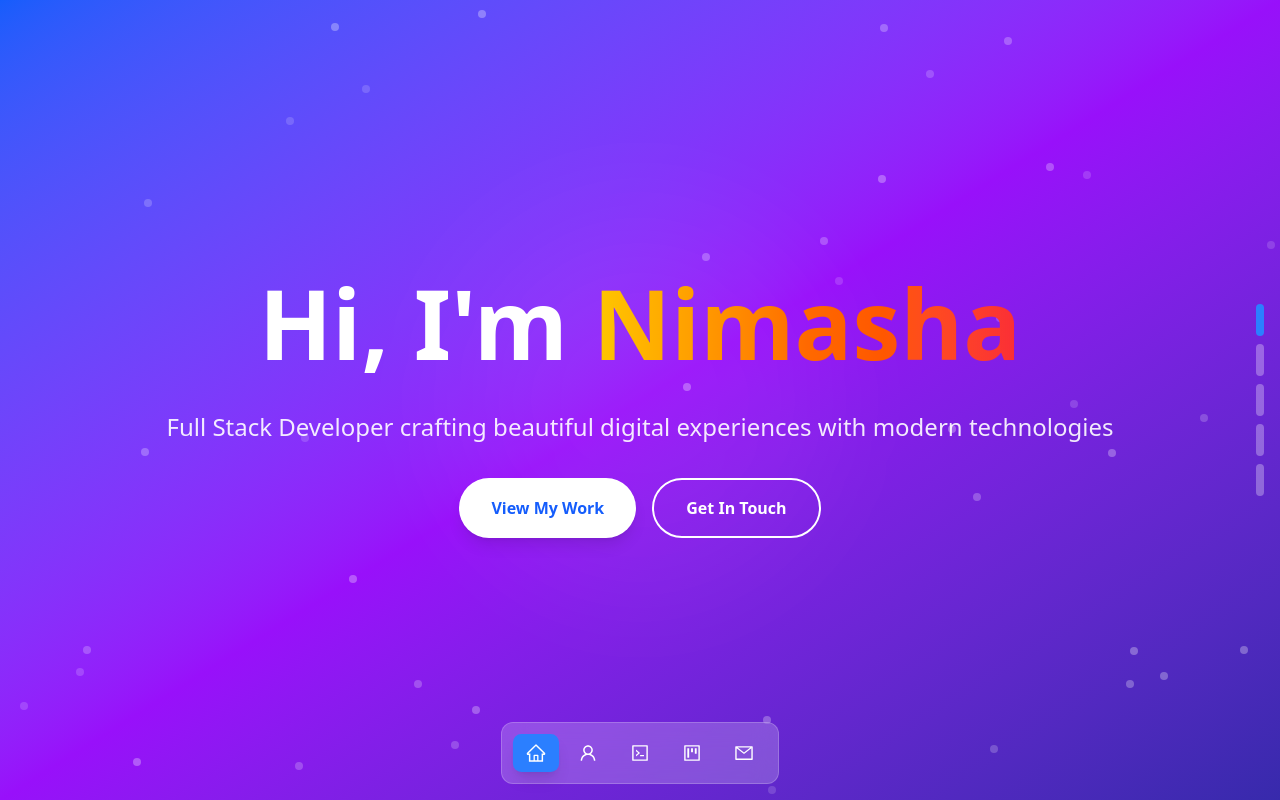
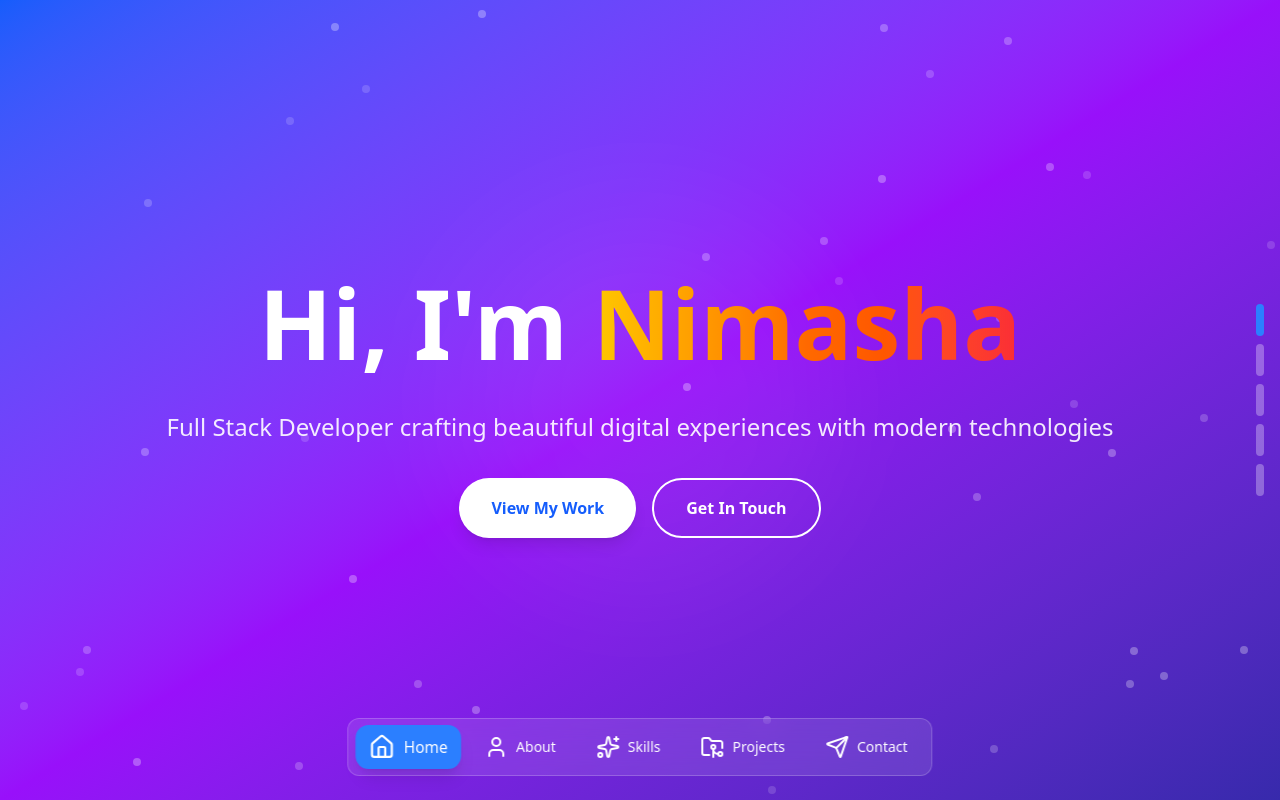
Before and after one commit to nimashashehani123/My-Portfolio, a React (Vite) app: page / in a window 1280 px wide. Built offline with nearby package versions, Linux system fonts and the light colour scheme.

Commit message:
add Lucide icons

```diff
--- a/src/components/Navbar.tsx
+++ b/src/components/Navbar.tsx
@@ -1,82 +1,43 @@
-import React, { useState } from 'react';
-import { AiOutlineHome, AiOutlineUser, AiOutlineCode, AiOutlineProject, AiOutlineMail } from 'react-icons/ai';
+import { Home, User, Sparkles, FolderGit2,  Send } from 'lucide-react';
 
-interface NavbarProps {
+const items = [
+    { id: 'hero', icon: Home, label: 'Home' },
+    { id: 'about', icon: User, label: 'About' },
+    { id: 'skills', icon: Sparkles, label: 'Skills' },
+    { id: 'projects', icon: FolderGit2, label: 'Projects' },
+    { id: 'contact', icon: Send, label: 'Contact' },
+] as const;
+
+interface DockProps {
     activeSection: string;
-    onNavClick: (sectionId: string) => void;
-    isMobile: boolean;
 }
 
-const Navbar: React.FC<NavbarProps> = ({ activeSection, onNavClick, isMobile }) => {
-    const [isMenuOpen, setIsMenuOpen] = useState(false);
+export default function Dock({ activeSection }: DockProps) {
+    const go = (id: string) => {
+        document.getElementById(id)?.scrollIntoView({ behavior: 'smooth', block: 'nearest', inline: 'center' });
+    };
 
-    const sections = [
-        { id: 'hero', label: 'HOME', icon: <AiOutlineHome size={20} /> },
-        { id: 'about', label: 'ABOUT', icon: <AiOutlineUser size={20} /> },
-        { id: 'skills', label: 'SKILLS', icon: <AiOutlineCode size={20} /> },
-        { id: 'projects', label: 'PROJECTS', icon: <AiOutlineProject size={20} /> },
-        { id: 'contact', label: 'CONTACT', icon: <AiOutlineMail size={20} /> },
-    ];
-
-    if (isMobile) {
     return (
-            <nav className="fixed top-4 right-4 z-50">
+        <nav className="fixed bottom-6 left-1/2 -translate-x-1/2 z-50">
+            <div className="glass px-3 py-2 flex gap-2 md:gap-4 items-center backdrop-blur-md bg-white/10 border border-white/20 rounded-xl">
+                {items.map(({ id, icon: Icon, label }) => (
                     <button
-                    onClick={() => setIsMenuOpen(!isMenuOpen)}
-                    className="bg-white/20 backdrop-blur-md rounded-lg p-3 text-white hover:bg-white/30 transition-all duration-300"
+                        key={id}
+                        onClick={() => go(id)}
+                        className={`group px-3 py-2 rounded-xl flex items-center gap-2 transition-all
+              ${
+                            activeSection === id
+                                ? 'bg-blue-500 text-white shadow-lg scale-110'
+                                : 'text-white hover:bg-white/5 hover:scale-105'
+                        }`}
+                        aria-label={label}
+                        title={label}
                     >
-                    {isMenuOpen ? (
-                        <svg className="w-5 h-5" fill="none" stroke="currentColor" viewBox="0 0 24 24">
-                            <path strokeLinecap="round" strokeLinejoin="round" strokeWidth={2} d="M6 18L18 6M6 6l12 12" />
-                        </svg>
-                    ) : (
-                        <svg className="w-5 h-5" fill="none" stroke="currentColor" viewBox="0 0 24 24">
-                            <path strokeLinecap="round" strokeLinejoin="round" strokeWidth={2} d="M4 6h16M4 12h16M4 18h16" />
-                        </svg>
-                    )}
-                </button>
-
-                {isMenuOpen && (
-                    <div className="absolute top-14 right-0 bg-white/20 backdrop-blur-md rounded-xl p-4 flex flex-col gap-2 min-w-[150px] border border-white/10">
-                        {sections.map((section) => (
-                            <button
-                                key={section.id}
-                                onClick={() => {
-                                    onNavClick(section.id);
-                                    setIsMenuOpen(false);
-                                }}
-                                className={`px-4 py-2 rounded-lg transition-all text-left font-medium flex items-center gap-2 ${
-                                    activeSection === section.id
-                                        ? 'bg-blue-500 text-white transform scale-105'
-                                        : 'text-white hover:bg-white/30'
-                                }`}
-                            >
-                                {section.icon} {section.label}
+                        <Icon className="w-5 h-5 md:w-6 md:h-6 group-hover:scale-110 transition-transform" />
+                        <span className="hidden md:inline text-sm">{label}</span>
                     </button>
                 ))}
             </div>
-                )}
         </nav>
     );
 }
-
-    return (
-        <nav className="fixed bottom-4 left-1/2 -translate-x-1/2 z-50 bg-white/20 backdrop-blur-md rounded-xl p-3 flex gap-2 border border-white/20">
-            {sections.map((section) => (
-                <button
-                    key={section.id}
-                    onClick={() => onNavClick(section.id)}
-                    className={`px-3 py-2 rounded-lg transition-all text-sm font-medium flex items-center gap-1 ${
-                        activeSection === section.id
-                            ? 'bg-blue-500 text-white transform scale-105 shadow-lg'
-                            : 'text-white hover:bg-white/30 hover:scale-105'
-                    }`}
-                >
-                    {section.icon}
-                </button>
-            ))}
-        </nav>
-    );
-};
-
-export default Navbar;
```
Lines whose indentation alone changed are shown as unchanged.
